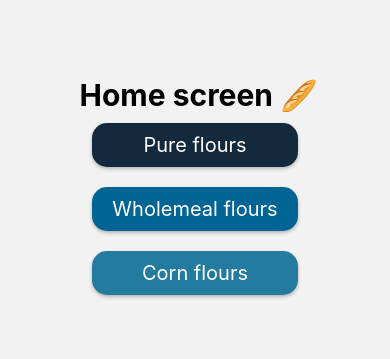
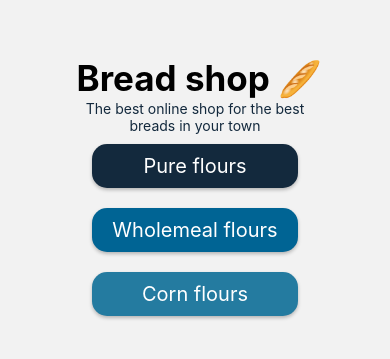
Before and after one commit to nahuerodcast/breadappshop, a React Native app: screen /Home in a window 390 px wide. Shown: the part 231-590 px from the top of the page. Built offline with nearby package versions, Linux system fonts and the light colour scheme.

Commit message:
redux setup

```diff
--- a/package.json
+++ b/package.json
@@ -15,7 +15,9 @@
     "react": "17.0.2",
     "react-native": "0.68.1",
     "react-native-safe-area-context": "^4.2.4",
-    "react-native-screens": "^3.13.1"
+    "react-native-screens": "^3.13.1",
+    "react-redux": "^8.0.1",
+    "redux": "^4.2.0"
   },
   "devDependencies": {
     "@babel/core": "^7.12.9",
--- a/src/screens/homeScreen/homeScreen.js
+++ b/src/screens/homeScreen/homeScreen.js
@@ -1,4 +1,4 @@
-import {SafeAreaView, Text, Button, FlatList, View} from 'react-native';
+import {SafeAreaView, Text, FlatList, View} from 'react-native';
 import React from 'react';
 import {styles} from '../HomeScreen/styles';
 import {CATEGORIES} from '../../constants/categories';
@@ -18,7 +18,10 @@ export const HomeScreen = ({navigation}) => {
   return (
     <SafeAreaView style={styles.container}>
       <View style={styles.container} />
-      <Text style={styles.title}> Home screen 🥖</Text>
+      <Text style={styles.title}> Bread shop 🥖</Text>
+      <Text style={styles.desc}>
+        The best online shop for the best breads in your town
+      </Text>
       <FlatList
         data={CATEGORIES}
         keyExtractor={item => item.id}
--- a/src/screens/homeScreen/styles.js
+++ b/src/screens/homeScreen/styles.js
@@ -6,7 +6,12 @@ export const styles = StyleSheet.create({
     alignItems: 'center',
   },
   title: {
-    fontSize: 30,
+    fontSize: 35,
     fontWeight: 'bold',
   },
+  desc: {
+    color: '#13293D',
+    width: '60%',
+    textAlign: 'center',
+  },
 });
--- a/src/screens/productScreen/productScreen.js
+++ b/src/screens/productScreen/productScreen.js
@@ -24,7 +24,7 @@ export const ProductScreen = ({navigation, route}) => {
               title="Order Now 🥖"
               color={'white'}
               onPress={() => {
-                navigation.navigate('Home');
+                null;
               }}
             />
           </View>
```
Also changed, not shown: src/store/index.js (added, +11 -0 lines), src/store/reducers/category.reducer.js (added, +12 -0 lines), src/store/reducers/product.reducer.js (added, +13 -0 lines), 1 other file (tests, documents, lock files or other folders).
